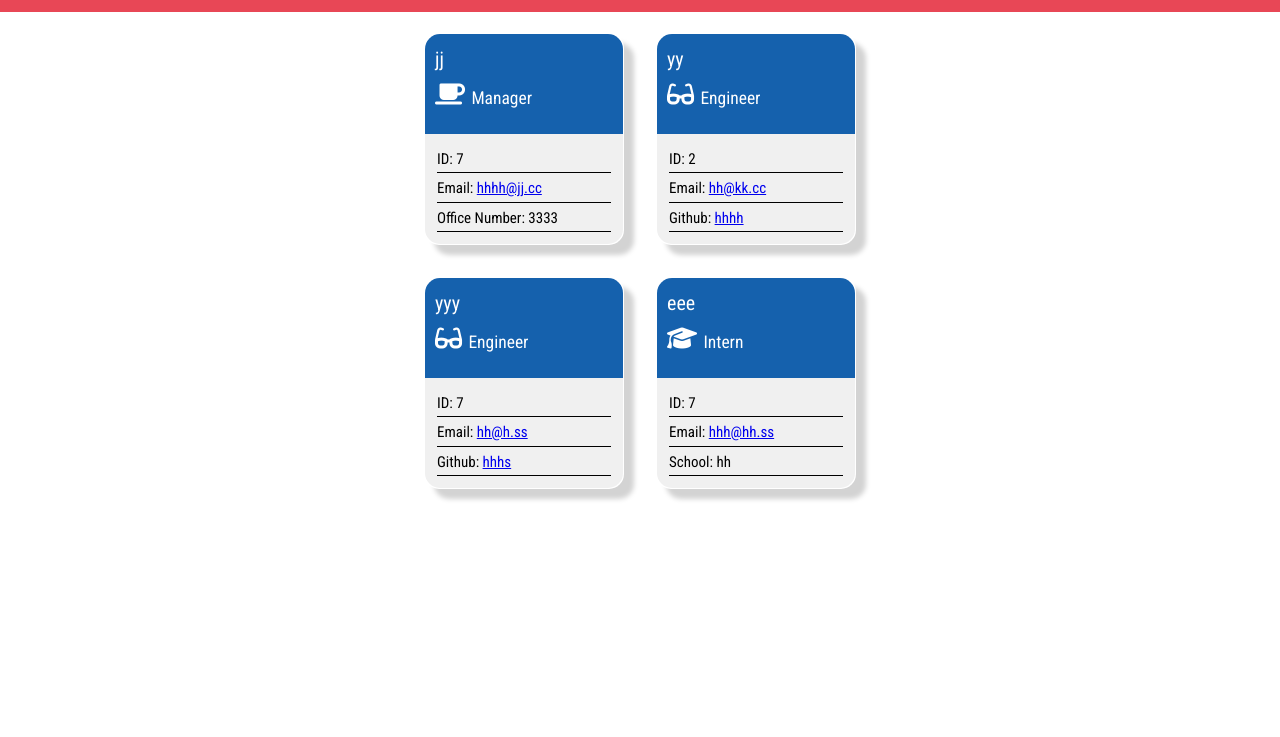
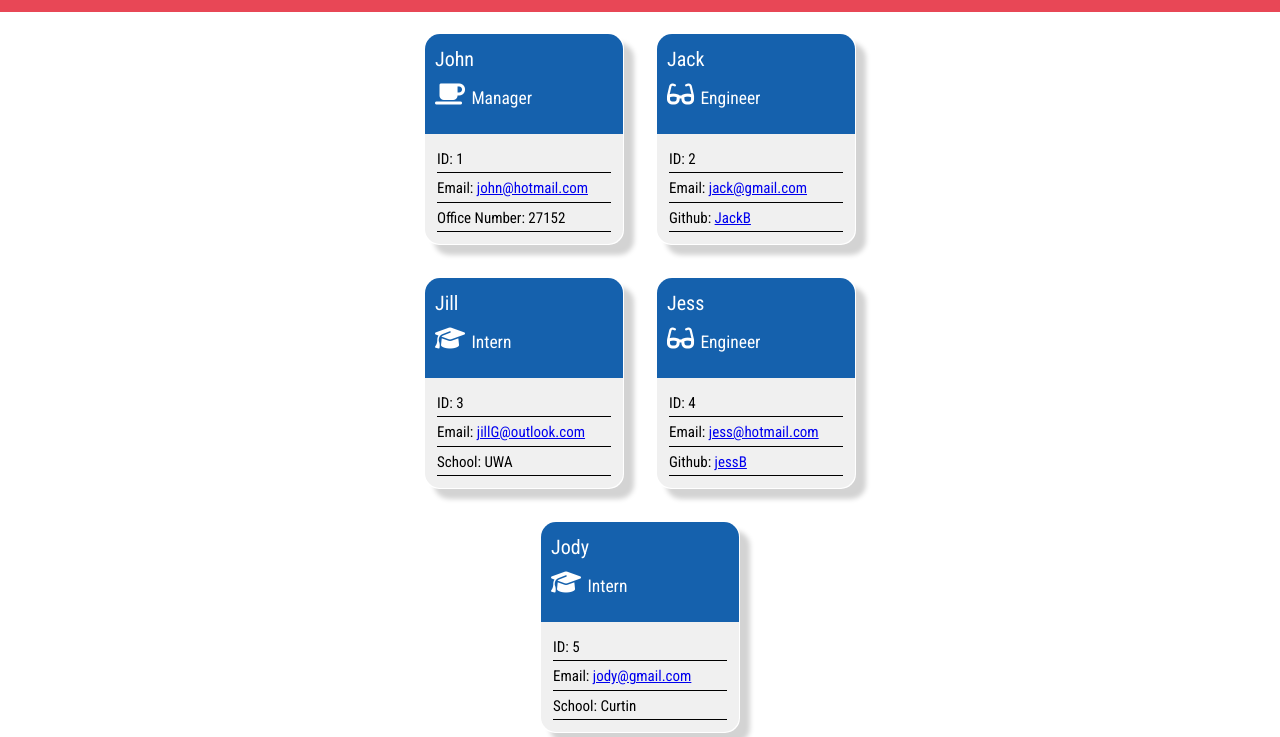
Before and after one commit to HelenELee/team-profile-generator, a website: page index.html in a window 1280 px wide. Shown: the part 63-800 px from the top of the page. Drawn offline with Linux system fonts and the light colour scheme.

Commit message:
added index.html

```diff
--- a/index.html
+++ b/index.html
@@ -28,53 +28,66 @@
             <!--Team Cards-->
 
             <section class="person-card">
-                <div class="card-header"><h3>jj</h3>
+                <div class="card-header"><h3>John</h3>
                 <i class="fas fa-coffee fa-sm"></i> <h4>Manager</h4>
                 </div>
                 <div class="card-body">
                     <table class="person-table">
-                        <tr class="border_bottom"><td class="table-row"><h5>ID: 7</h5></td></tr>
-                        <tr class="border_bottom"><td class="table-row"><h5>Email: <a href=mailto:"hhhh@jj.cc">hhhh@jj.cc</a></h5></td></tr>
-                        <tr class="border_bottom"><td class="table-row"><h5>Office Number: 3333</h5></td></tr>
+                        <tr class="border_bottom"><td class="table-row"><h5>ID: 1</h5></td></tr>
+                        <tr class="border_bottom"><td class="table-row"><h5>Email: <a href=mailto:"john@hotmail.com">john@hotmail.com</a></h5></td></tr>
+                        <tr class="border_bottom"><td class="table-row"><h5>Office Number: 27152</h5></td></tr>
                     </table>
                 </div>
             </section>
 
             <section class="person-card">
-                <div class="card-header"><h3>yy</h3>
+                <div class="card-header"><h3>Jack</h3>
                 <i class="fa-solid fa-glasses fa-sm"></i> <h4>Engineer</h4>
                 </div>
                 <div class="card-body">
                     <table class="person-table">
                         <tr class="border_bottom"><td class="table-row"><h5>ID: 2</h5></td></tr>
-                        <tr class="border_bottom"><td class="table-row"><h5>Email: <a href=mailto:"hh@kk.cc">hh@kk.cc</a></h5></td></tr>
-                        <tr class="border_bottom"><td class="table-row"><h5>Github: <a href="https://github.com/hhhh" target="_blank">hhhh</a></h5></td></tr>
+                        <tr class="border_bottom"><td class="table-row"><h5>Email: <a href=mailto:"jack@gmail.com">jack@gmail.com</a></h5></td></tr>
+                        <tr class="border_bottom"><td class="table-row"><h5>Github: <a href="https://github.com/JackB" target="_blank">JackB</a></h5></td></tr>
                     </table>
                 </div>
             </section>
 
             <section class="person-card">
-                <div class="card-header"><h3>yyy</h3>
-                <i class="fa-solid fa-glasses fa-sm"></i> <h4>Engineer</h4>
+                <div class="card-header"><h3>Jill</h3>
+                <i class="fas fa-graduation-cap fa-sm"></i> <h4>Intern</h4>
                 </div>
                 <div class="card-body">
                     <table class="person-table">
-                        <tr class="border_bottom"><td class="table-row"><h5>ID: 7</h5></td></tr>
-                        <tr class="border_bottom"><td class="table-row"><h5>Email: <a href=mailto:"hh@h.ss">hh@h.ss</a></h5></td></tr>
-                        <tr class="border_bottom"><td class="table-row"><h5>Github: <a href="https://github.com/hhhs" target="_blank">hhhs</a></h5></td></tr>
+                        <tr class="border_bottom"><td class="table-row"><h5>ID: 3</h5></td></tr>
+                        <tr class="border_bottom"><td class="table-row"><h5>Email: <a href=mailto:"jillG@outlook.com">jillG@outlook.com</a></h5></td></tr>
+                        <tr class="border_bottom"><td class="table-row"><h5>School: UWA</h5></td></tr>
                     </table>
                 </div>
             </section>
 
             <section class="person-card">
-                <div class="card-header"><h3>eee</h3>
+                <div class="card-header"><h3>Jess</h3>
+                <i class="fa-solid fa-glasses fa-sm"></i> <h4>Engineer</h4>
+                </div>
+                <div class="card-body">
+                    <table class="person-table">
+                        <tr class="border_bottom"><td class="table-row"><h5>ID: 4</h5></td></tr>
+                        <tr class="border_bottom"><td class="table-row"><h5>Email: <a href=mailto:"jess@hotmail.com">jess@hotmail.com</a></h5></td></tr>
+                        <tr class="border_bottom"><td class="table-row"><h5>Github: <a href="https://github.com/jessB" target="_blank">jessB</a></h5></td></tr>
+                    </table>
+                </div>
+            </section>
+
+            <section class="person-card">
+                <div class="card-header"><h3>Jody</h3>
                 <i class="fas fa-graduation-cap fa-sm"></i> <h4>Intern</h4>
                 </div>
                 <div class="card-body">
                     <table class="person-table">
-                        <tr class="border_bottom"><td class="table-row"><h5>ID: 7</h5></td></tr>
-                        <tr class="border_bottom"><td class="table-row"><h5>Email: <a href=mailto:"hhh@hh.ss">hhh@hh.ss</a></h5></td></tr>
-                        <tr class="border_bottom"><td class="table-row"><h5>School: hh</h5></td></tr>
+                        <tr class="border_bottom"><td class="table-row"><h5>ID: 5</h5></td></tr>
+                        <tr class="border_bottom"><td class="table-row"><h5>Email: <a href=mailto:"jody@gmail.com">jody@gmail.com</a></h5></td></tr>
+                        <tr class="border_bottom"><td class="table-row"><h5>School: Curtin</h5></td></tr>
                     </table>
                 </div>
             </section>
```
Also changed, not shown: dist/style_temp.css (deleted).
